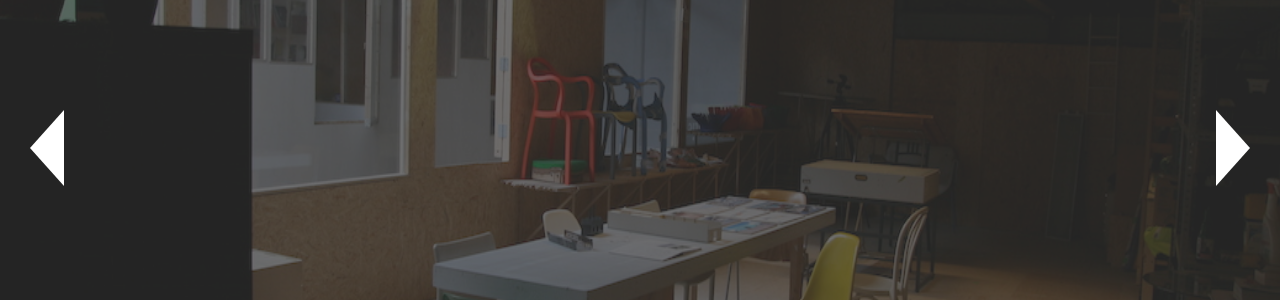
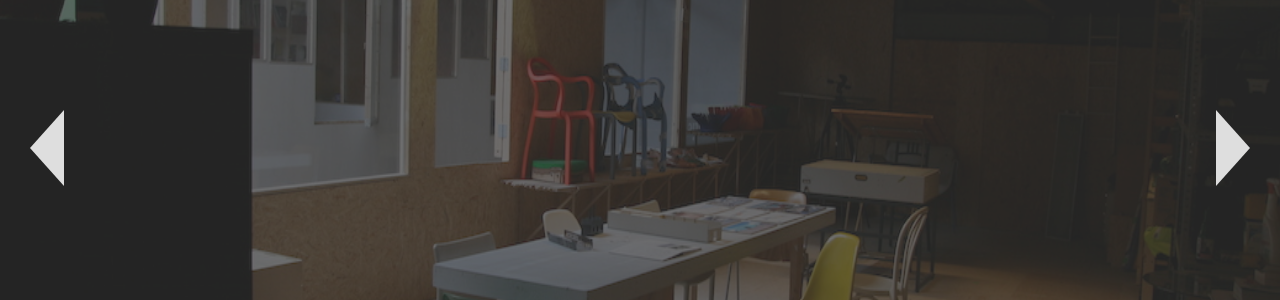
Before and after one commit to frankmolenaar1986/frankmolenaar1986.github.io, a Jekyll site: the page built from index.md, in a window 1280 px wide and 1400 px high, scrolled down 1367 px. Shown: the part 150-450 px from the top of the window. Built offline with Jekyll 4.4.1, drawn with Linux system fonts in a browser that asks for light colours; nearby versions of some CDN libraries.

Commit message:
gave the prev and next arrows hover and standard colors

```diff
--- a/css/style.css
+++ b/css/style.css
@@ -110,12 +110,20 @@ div.page-content {
 	left: 60px;
 	width: 0;
 	border-width: 38.5px 34px 38.5px 0;
+	border-color: transparent #dedede transparent transparent;
+}
+
+.fp-controlArrow.fp-prev:hover {
 	border-color: transparent #fff transparent transparent;
 }
 
 .fp-controlArrow.fp-next {
 	right: 15px;
 	border-width: 38.5px 0 38.5px 34px;
+	border-color: transparent transparent transparent #dedede;
+}
+
+.fp-controlArrow.fp-next:hover {
 	border-color: transparent transparent transparent #fff;
 }
 
```
Also changed, not shown: 1 other file.
